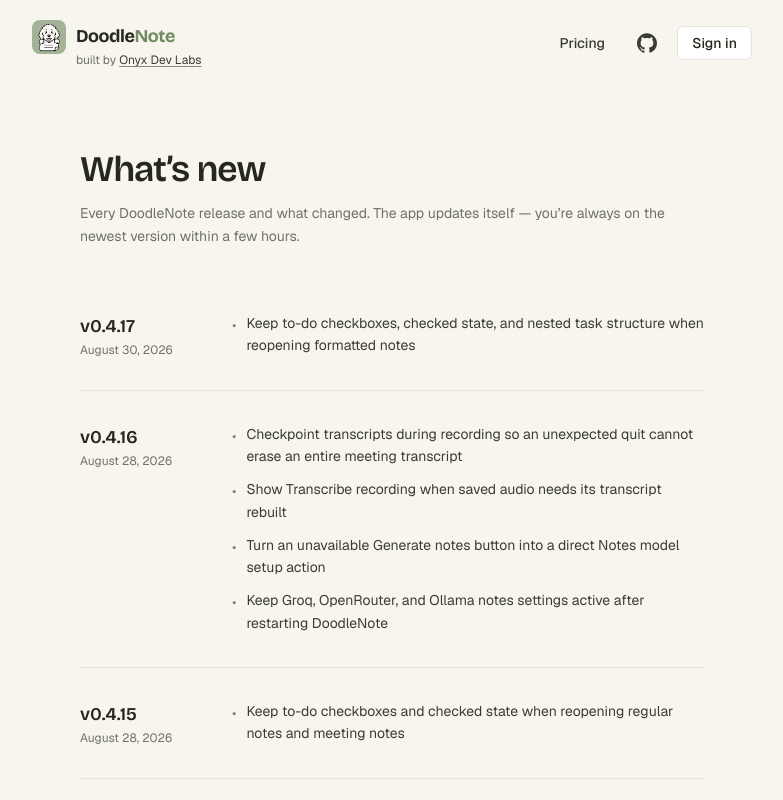
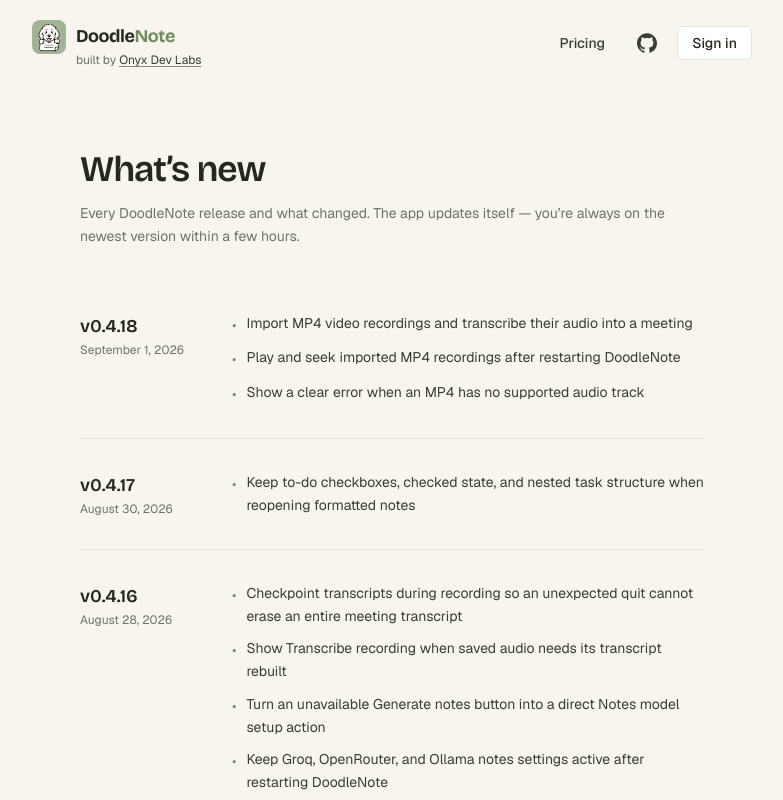
Before and after one commit to Onyx-Dev-Labs/doodle-note, a Next.js app in the folder apps/web/: page /changelog in a window 1280 px wide. Shown: the top 800 px of the page, without its empty margins (248-1031 px from the left). Built offline with nearby package versions, Linux system fonts and the light colour scheme.

Commit message:
chore: release DoodleNote v0.4.18 (#114)
Publishes the v0.4.18 desktop version, changelog, release evidence, and signed updater manifest. All required CI, CodeQL, Vercel, and Windows packaging checks passed. Merged using the Alec review bypass explicitly authorized by Sean Inman on 2026-09-01.

```diff
--- a/apps/web/app/changelog/page.tsx
+++ b/apps/web/app/changelog/page.tsx
@@ -8,6 +8,15 @@
   date: string;
   highlights: string[];
 }> = [
+  {
+    version: "0.4.18",
+    date: "September 1, 2026",
+    highlights: [
+      "Import MP4 video recordings and transcribe their audio into a meeting",
+      "Play and seek imported MP4 recordings after restarting DoodleNote",
+      "Show a clear error when an MP4 has no supported audio track",
+    ],
+  },
   {
     version: "0.4.17",
     date: "August 30, 2026",
--- a/apps/web/public/updates/latest-mac.yml
+++ b/apps/web/public/updates/latest-mac.yml
@@ -1,11 +1,11 @@
-version: 0.4.17
+version: 0.4.18
 files:
-  - url: DoodleNote-0.4.17-arm64-mac.zip
-    sha512: ztoix3BatTcS37mWntEnfN4JG+swy+aCNhlr5x7rV5xXyrRi6226k3wTSBAUpLNVmbN/GzXqojVHImWf+gHqHQ==
-    size: 185925884
-  - url: DoodleNote-0.4.17-arm64.dmg
-    sha512: 9WZhmt7CxwRrJqAjULk2yMaUmNgyp8p/4mLlnC9gUiDZH5fvCVYU2Q/D2FLsbn/pbMExDVPpUAoatHsHfiWDvQ==
-    size: 187873839
-path: DoodleNote-0.4.17-arm64-mac.zip
-sha512: ztoix3BatTcS37mWntEnfN4JG+swy+aCNhlr5x7rV5xXyrRi6226k3wTSBAUpLNVmbN/GzXqojVHImWf+gHqHQ==
-releaseDate: '2026-08-30T20:07:39.470Z'
+  - url: DoodleNote-0.4.18-arm64-mac.zip
+    sha512: HkOWwPnejqNQgLhxe20QhiB39aY98B+ri3IEj+pEIoKiH+RNTYx2GVtjwGpX18FXbJFoSGrTcmubLm7xDk2tJA==
+    size: 185935094
+  - url: DoodleNote-0.4.18-arm64.dmg
+    sha512: lZWibWgGBeSgxq2uozNk2w0fwS8WqFRSPR+hFZ6OQEeiPcmJXN6nf8bfk1drxQ2YflU2fQVSbXMCAOdh+vDKJg==
+    size: 187883550
+path: DoodleNote-0.4.18-arm64-mac.zip
+sha512: HkOWwPnejqNQgLhxe20QhiB39aY98B+ri3IEj+pEIoKiH+RNTYx2GVtjwGpX18FXbJFoSGrTcmubLm7xDk2tJA==
+releaseDate: '2026-09-01T16:08:55.093Z'
```
Also changed, not shown: 2 other files (tests, documents, lock files or other folders).
